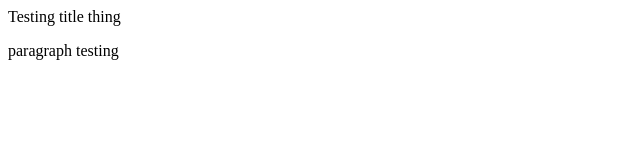
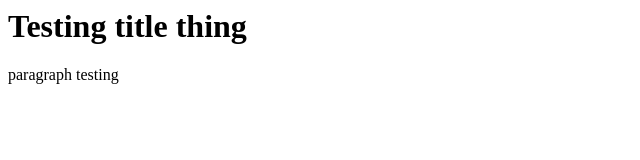
Before and after one commit to Dylan-Raber/Dylan-Raber.github.io, a plain HTML site: page index.html in a window 1280 px wide. Shown: the whole page, without its empty margins (0-640 px from the left). Drawn offline with Linux system fonts and the light colour scheme.

Commit message:
Update index.html

```diff
--- a/index.html
+++ b/index.html
@@ -1,6 +1,6 @@
 <html>
   <body>
-    <hi> Testing title thing </hi>
+    <h1> Testing title thing </h1>
     <p> paragraph testing </p>
   </body>
 </html>
```
